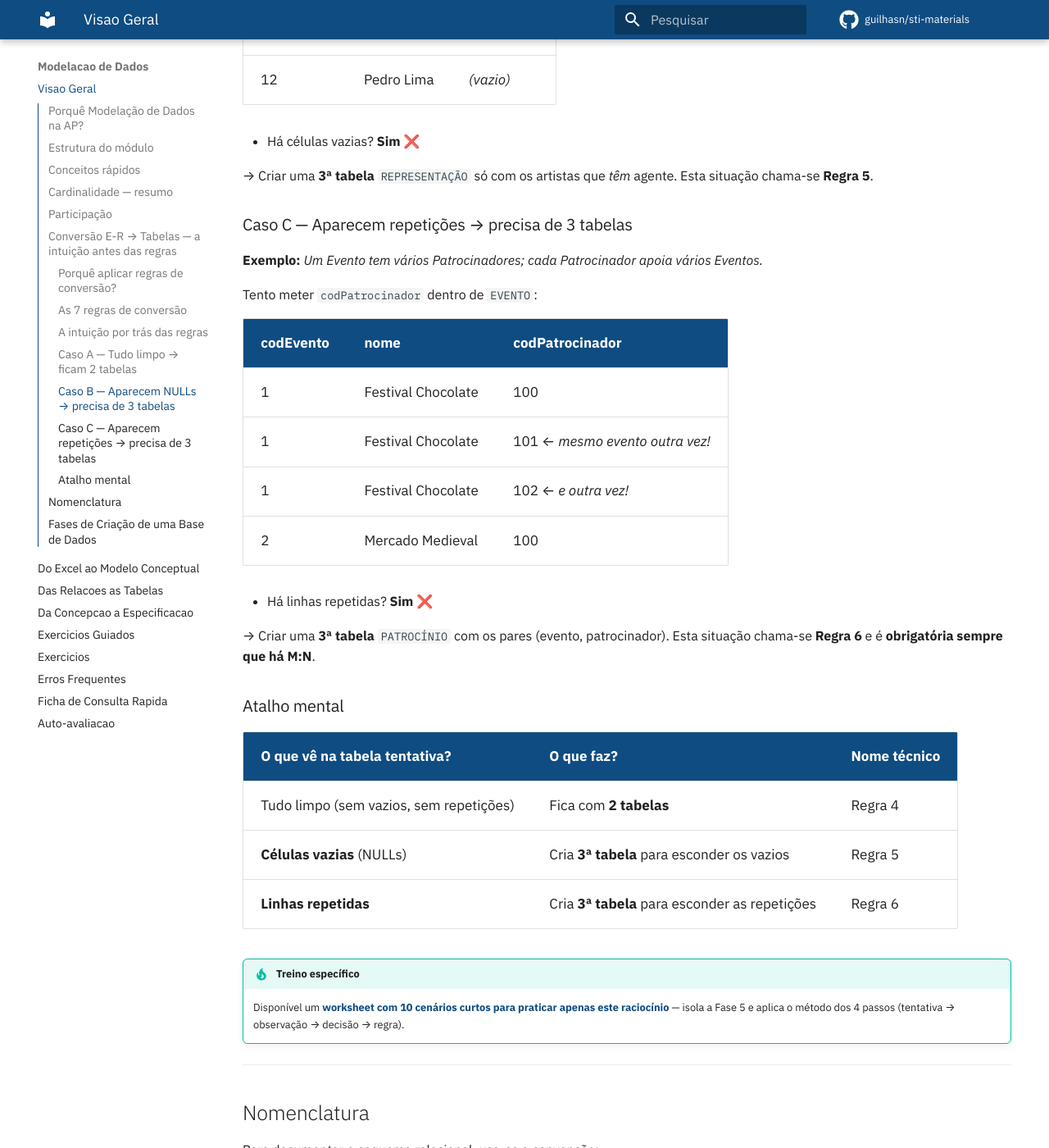
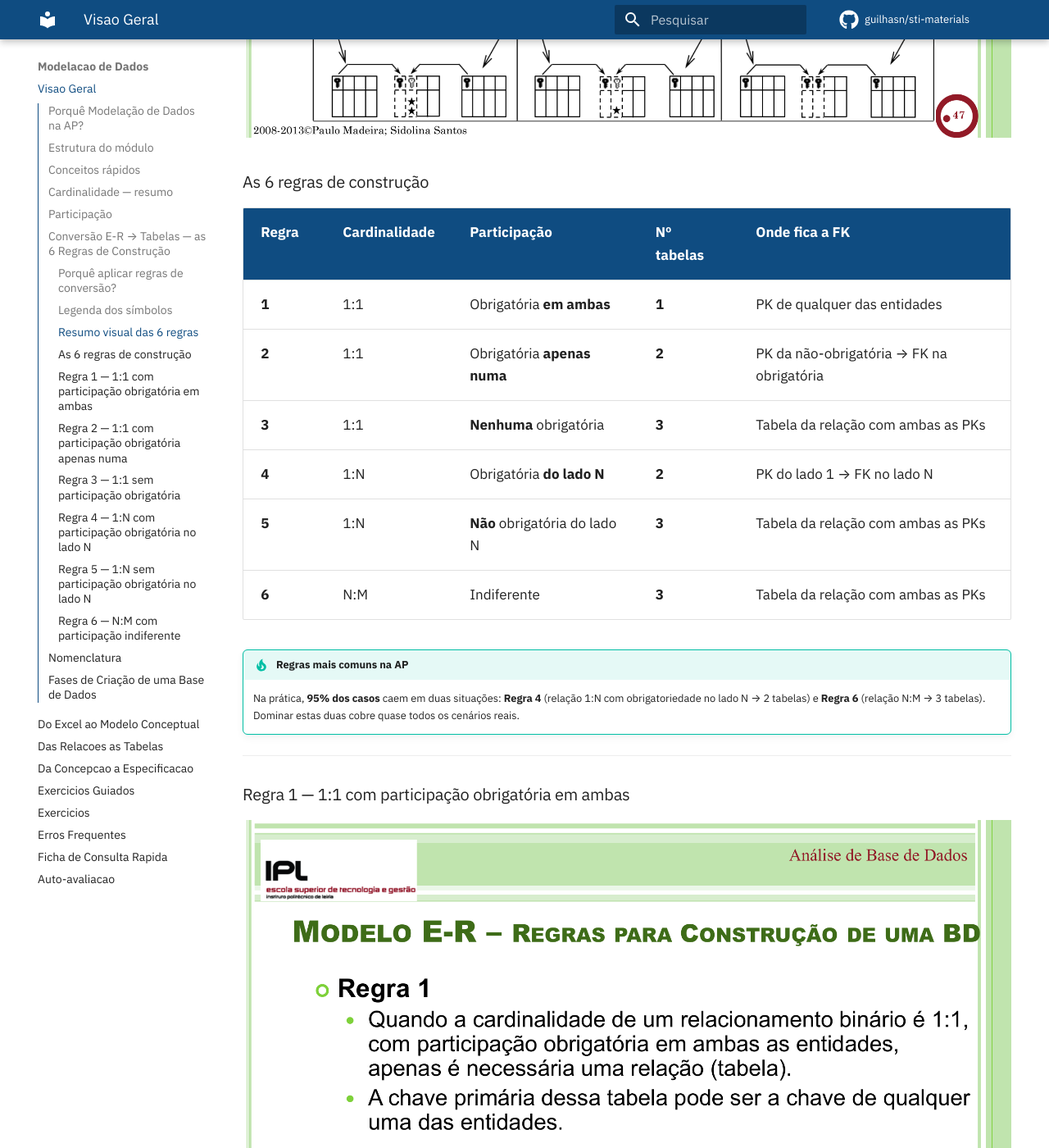
Before and after one commit to guilhasn/sti-materials, an MkDocs documentation site: the page built from docs/er/index.md, in a window 1280 px wide and 1400 px high, scrolled down 5554 px. Shown: the whole window at 82% size. Built offline with MkDocs 1.6.1 and Material for MkDocs 9.7.7, drawn with Linux system fonts in a browser that asks for light colours; comment, search, counter and statistics services are not loaded; some of the changed text lies outside the part shown.

Commit message:
docs(er): substituir abordagem intuitiva pelas 6 regras de construcao (parte 1: teoria)
Mudanca de paradigma pedagogico pedida pelo docente, com melhor
resultado em aula. Em vez do metodo A-B-C-D (tentar FK, ver NULLs/
repeticoes, decidir), os alunos identificam cardinalidade + participacao
e aplicam a regra correspondente (1 a 6).

- index.md: substituir "intuicao antes das regras" por seccao das 6 regras
  com imagens extraidas da sebenta, legenda dos simbolos (★, ?, chaves),
  resumo visual e exemplos Vila Feliz para cada regra
- aula-07.md: reformular Fase 5 com estrutura "identificar cardinalidade +
  participacao -> aplicar regra correspondente"
- casos-guiados.md: reescrever Fase 5 dos 4 casos no novo formato
- erros-frequentes.md: seccao B (Erros na Fase 5) adaptada a novos erros
  (confundir R4/R5, R4/R6, identificar cardinalidade errada)
- cheat-sheet.md: ajustar descricao do conteudo (6 regras em vez de 7,
  remover "metodo 4 passos")
- docs/er/assets/regras/: 14 imagens extraidas da Sebenta Teorica de BD
  (legenda, regras 1-6, exemplos de cada regra, resumo)

Os worksheets Word (.docx) serao actualizados em commits seguintes.

Co-Authored-By: Claude Opus 4.6 <noreply@anthropic.com>

```diff
--- a/docs/er/index.md
+++ b/docs/er/index.md
@@ -10,7 +10,7 @@ Este módulo introduz o **Modelo Entidade-Relacionamento (E-R)** como ferramenta
     - Recomendado: segundo ecrã para ter o diagrama e o enunciado lado a lado
 
 !!! tip "Recursos de consulta rápida"
-    - :material-file-document-outline: [**Ficha de Consulta Rápida**](cheat-sheet.md) — página A4 imprimível com notação, 7 regras, 9 fases e atalho mental
+    - :material-file-document-outline: [**Ficha de Consulta Rápida**](cheat-sheet.md) — página A4 imprimível com notação, legenda dos símbolos, 6 regras e 9 fases
     - :material-alert-outline: [**Erros Frequentes**](erros-frequentes.md) — catálogo de anti-padrões com exemplos e correcções
 
 ---
@@ -81,7 +81,7 @@ O **Modelo E-R** fornece uma forma visual de projectar a estrutura dos dados **a
 
 ---
 
-## Conversão E-R → Tabelas — a intuição antes das regras
+## Conversão E-R → Tabelas — as 6 Regras de Construção
 
 ### Porquê aplicar regras de conversão?
 
@@ -92,96 +92,116 @@ O diagrama E-R é um **modelo conceptual** — desenha entidades, atributos e re
 - **Não aparecem campos vazios desnecessários** — evita-se o desperdício e os erros associados a NULLs
 - **Cada tabela tem uma chave que identifica univocamente as suas linhas** — base para consultas correctas
 
-Sem regras, dois analistas a converter o mesmo diagrama produziriam tabelas diferentes — algumas correctas, outras com problemas. As regras existem para que **qualquer pessoa**, partindo do mesmo diagrama, chegue às **mesmas tabelas**.
+Sem regras, dois analistas a converter o mesmo diagrama produziriam tabelas diferentes. As regras existem para que **qualquer pessoa**, partindo do mesmo diagrama, chegue às **mesmas tabelas**.
 
-### As 7 regras de conversão
+### Legenda dos símbolos
 
-| Regra | Cardinalidade | Participação | Nº Tabelas | Onde fica a FK |
+Para ler os diagramas das regras, use esta legenda:
+
+![Legenda dos símbolos das regras](assets/regras/legenda.png){ loading=lazy }
+
+| Símbolo | Significado |
+|---------|-------------|
+| **?** | Com ou sem participação obrigatória (indiferente) |
+| :material-key: | **Chave primária** (obrigatória + exclusiva) |
+| :material-key-outline: | **Chave estrangeira** |
+| **★** | Obrigatória |
+| **★★** | Obrigatória + Exclusiva (única) |
+
+### Resumo visual das 6 regras
+
+![Resumo das 6 regras de conversão](assets/regras/resumo-regras.png){ loading=lazy }
+
+### As 6 regras de construção
+
+| Regra | Cardinalidade | Participação | Nº tabelas | Onde fica a FK |
 |-------|--------------|-------------|------------|----------------|
-| 1 | 1:1 | Obrigatória ambas | 1 | PK de qualquer uma |
-| 2 | 1:1 | Obrigatória numa | 2 | PK da não-obrigatória → na obrigatória |
-| 3 | 1:1 | Nenhuma obrigatória | 3 | Tabela de relação com ambas PKs |
-| **4** | **1:N** | **Obrigatória lado N** | **2** | **PK do lado 1 → no lado N** |
-| 5 | 1:N | Não obrigatória lado N | 3 | Tabela de relação |
-| **6** | **M:N** | **Indiferente** | **3** | **Tabela de relação com ambas PKs** |
-| 7 | Ternária | Indiferente | 4 | Tabela de relação com todas PKs |
+| **1** | 1:1 | Obrigatória **em ambas** | **1** | PK de qualquer das entidades |
+| **2** | 1:1 | Obrigatória **apenas numa** | **2** | PK da não-obrigatória → FK na obrigatória |
+| **3** | 1:1 | **Nenhuma** obrigatória | **3** | Tabela da relação com ambas as PKs |
+| **4** | 1:N | Obrigatória **do lado N** | **2** | PK do lado 1 → FK no lado N |
+| **5** | 1:N | **Não** obrigatória do lado N | **3** | Tabela da relação com ambas as PKs |
+| **6** | N:M | Indiferente | **3** | Tabela da relação com ambas as PKs |
 
 !!! tip "Regras mais comuns na AP"
-    Na prática, **95% dos casos** caem em duas situações: **Regra 4** (relação 1:N obrigatória → 2 tabelas) e **Regra 6** (relação M:N → 3 tabelas). Dominar estas duas cobre quase todos os cenários reais.
+    Na prática, **95% dos casos** caem em duas situações: **Regra 4** (relação 1:N com obrigatoriedade no lado N → 2 tabelas) e **Regra 6** (relação N:M → 3 tabelas). Dominar estas duas cobre quase todos os cenários reais.
 
-### A intuição por trás das regras
+---
 
-Em vez de decorar 7 regras, basta perceber **dois princípios**:
+### Regra 1 — 1:1 com participação obrigatória em ambas
 
-1. **Não queremos campos vazios (NULLs)** — desperdiçam espaço e geram confusão
-2. **Não queremos linhas repetidas** — geram inconsistências e erros
+![Regra 1](assets/regras/regra-1.png){ loading=lazy }
 
-Para cada relação entre duas entidades, faça mentalmente este exercício:
+Quando a cardinalidade é **1:1** e a participação é **obrigatória em ambas** as entidades, basta **1 tabela** — a chave primária pode ser a chave de qualquer uma das entidades.
 
-> *"Se eu meter a chave estrangeira (FK) no lado mais natural, escrever 3 linhas com dados reais — aparece algum vazio ou alguma linha repetida?"*
+**Exemplo Vila Feliz**: *Cada Edição de Festival tem um Cartaz Oficial e cada Cartaz Oficial refere-se a uma única Edição — ambas obrigatórias.*
 
-A resposta dá-lhe **quantas tabelas** precisa.
+→ Basta a tabela `EDICAO_FESTIVAL(codEdicao, ano, tema, cartazURL, ...)`.
 
-### Caso A — Tudo limpo → ficam 2 tabelas
+---
 
-**Exemplo:** *Cada Evento realiza-se num único Espaço (obrigatório); cada Espaço acolhe vários Eventos.*
+### Regra 2 — 1:1 com participação obrigatória apenas numa
 
-Meto `codEspaco` dentro de `EVENTO`:
+![Regra 2](assets/regras/regra-2.png){ loading=lazy }
 
-| codEvento | nome | codEspaco |
-|---|---|---|
-| 1 | Festival Chocolate | 5 |
-| 2 | Mercado Medieval | 5 |
-| 3 | Natal Vila Feliz | 7 |
+Quando a cardinalidade é **1:1** e a participação é **obrigatória apenas numa** das entidades, são necessárias **2 tabelas** — uma por entidade. A PK da entidade com participação não obrigatória entra como FK na entidade com participação obrigatória.
 
-- Há células vazias? **Não** ✅
-- Há linhas repetidas? **Não** ✅
+**Exemplo Vila Feliz**: *Cada Evento tem obrigatoriamente um Coordenador, mas nem todo Funcionário é coordenador de um evento.*
 
-→ **Bastam 2 tabelas** (`EVENTO` e `ESPAÇO`). Esta situação chama-se tecnicamente **Regra 4**.
+→ `EVENTO(codEvento, ..., #codFuncionario)` + `FUNCIONARIO(codFuncionario, ...)`.
 
-### Caso B — Aparecem NULLs → precisa de 3 tabelas
+---
 
-**Exemplo:** *Um Artista pode (ou não) ter um agente; cada agente representa vários artistas.*
+### Regra 3 — 1:1 sem participação obrigatória
 
-Meto `codAgente` dentro de `ARTISTA`:
+![Regra 3](assets/regras/regra-3.png){ loading=lazy }
 
-| codArtista | nome | codAgente |
-|---|---|---|
-| 10 | João Silva | 3 |
-| 11 | Ana Costa | *(vazio)* |
-| 12 | Pedro Lima | *(vazio)* |
+Quando a cardinalidade é **1:1** e **nenhuma** das entidades tem participação obrigatória, são necessárias **3 tabelas** — uma para cada entidade e uma para o relacionamento. A tabela do relacionamento contém as chaves primárias das duas entidades.
 
-- Há células vazias? **Sim** ❌
+**Exemplo Vila Feliz**: *Um Artista pode ser apadrinhado por uma Escola Local (opcional) e cada Escola pode apadrinhar um Artista (opcional).*
 
-→ Criar uma **3ª tabela** `REPRESENTAÇÃO` só com os artistas que *têm* agente. Esta situação chama-se **Regra 5**.
+→ `ARTISTA(...)` + `ESCOLA(...)` + `APADRINHAMENTO(#codArtista, #codEscola, dataInicio)`.
 
-### Caso C — Aparecem repetições → precisa de 3 tabelas
+---
 
-**Exemplo:** *Um Evento tem vários Patrocinadores; cada Patrocinador apoia vários Eventos.*
+### Regra 4 — 1:N com participação obrigatória no lado N
 
-Tento meter `codPatrocinador` dentro de `EVENTO`:
+![Regra 4](assets/regras/regra-4.png){ loading=lazy }
 
-| codEvento | nome | codPatrocinador |
-|---|---|---|
-| 1 | Festival Chocolate | 100 |
-| 1 | Festival Chocolate | 101 ← *mesmo evento outra vez!* |
-| 1 | Festival Chocolate | 102 ← *e outra vez!* |
-| 2 | Mercado Medieval | 100 |
+Quando a cardinalidade é **1:N** e há **participação obrigatória do lado N**, são necessárias **2 tabelas**. A chave primária da entidade do lado 1 entra como FK na tabela do lado N.
 
-- Há linhas repetidas? **Sim** ❌
+**Exemplo Vila Feliz**: *Cada Evento realiza-se num único Espaço (obrigatório). Um Espaço acolhe vários Eventos.*
 
-→ Criar uma **3ª tabela** `PATROCÍNIO` com os pares (evento, patrocinador). Esta situação chama-se **Regra 6** e é **obrigatória sempre que há M:N**.
+→ `EVENTO(codEvento, nome, ..., #codEspaco)` + `ESPACO(codEspaco, nome, ...)`.
 
-### Atalho mental
+---
 
-| O que vê na tabela tentativa? | O que faz? | Nome técnico |
-|---|---|---|
-| Tudo limpo (sem vazios, sem repetições) | Fica com **2 tabelas** | Regra 4 |
-| **Células vazias** (NULLs) | Cria **3ª tabela** para esconder os vazios | Regra 5 |
-| **Linhas repetidas** | Cria **3ª tabela** para esconder as repetições | Regra 6 |
+### Regra 5 — 1:N sem participação obrigatória no lado N
 
-!!! tip "Treino específico"
-    Disponível um [**worksheet com 10 cenários curtos para praticar apenas este raciocínio**](worksheets/worksheet-fase5-treino.docx) — isola a Fase 5 e aplica o método dos 4 passos (tentativa → observação → decisão → regra).
+![Regra 5](assets/regras/regra-5.png){ loading=lazy }
+
+Quando a cardinalidade é **1:N** e o lado N **não** tem participação obrigatória, são necessárias **3 tabelas** — uma para cada entidade e uma para o relacionamento, contendo as PKs das duas entidades.
+
+**Exemplo Vila Feliz**: *Um Artista pode (ou não) ter um Agente associado ao seu contrato.*
+
+→ `ARTISTA(...)` + `AGENTE(...)` + `REPRESENTACAO(#codArtista, #codAgente, dataInicio)`.
+
+---
+
+### Regra 6 — N:M com participação indiferente
+
+![Regra 6](assets/regras/regra-6.png){ loading=lazy }
+
+Quando a cardinalidade é **N:M**, a participação é **indiferente** (obrigatória ou não em qualquer lado). São sempre necessárias **3 tabelas** — uma para cada entidade e uma para o relacionamento, contendo as PKs das duas entidades.
+
+**Exemplo Vila Feliz**: *Um Evento tem vários Patrocinadores. Um Patrocinador apoia vários Eventos.*
+
+→ `EVENTO(...)` + `PATROCINADOR(...)` + `PATROCINIO(#codEvento, #codPatrocinador, valor)`.
+
+---
+
+!!! tip "Treino específico — identificar a regra"
+    Disponível um [**worksheet com 10 cenários curtos para praticar a identificação da regra correcta**](worksheets/worksheet-fase5-treino.docx) — dados a cardinalidade e a participação, qual é a regra a aplicar?
 
 ---
 
```
Also changed, not shown: docs/er/aula-07.md (+96 -107 lines), docs/er/casos-guiados.md (+69 -98 lines), docs/er/cheat-sheet.md (+9 -10 lines), docs/er/erros-frequentes.md (+27 -34 lines), docs/er/assets/regras/legenda.png (added), docs/er/assets/regras/regra-1-exemplo.png (added), docs/er/assets/regras/regra-1.png (added), docs/er/assets/regras/regra-2-exemplo.png (added), docs/er/assets/regras/regra-2.png (added), docs/er/assets/regras/regra-3-exemplo.png (added), docs/er/assets/regras/regra-3.png (added), docs/er/assets/regras/regra-4-exemplo.png (added), docs/er/assets/regras/regra-4.png (added), docs/er/assets/regras/regra-5-exemplo.png (added), 4 more files.
